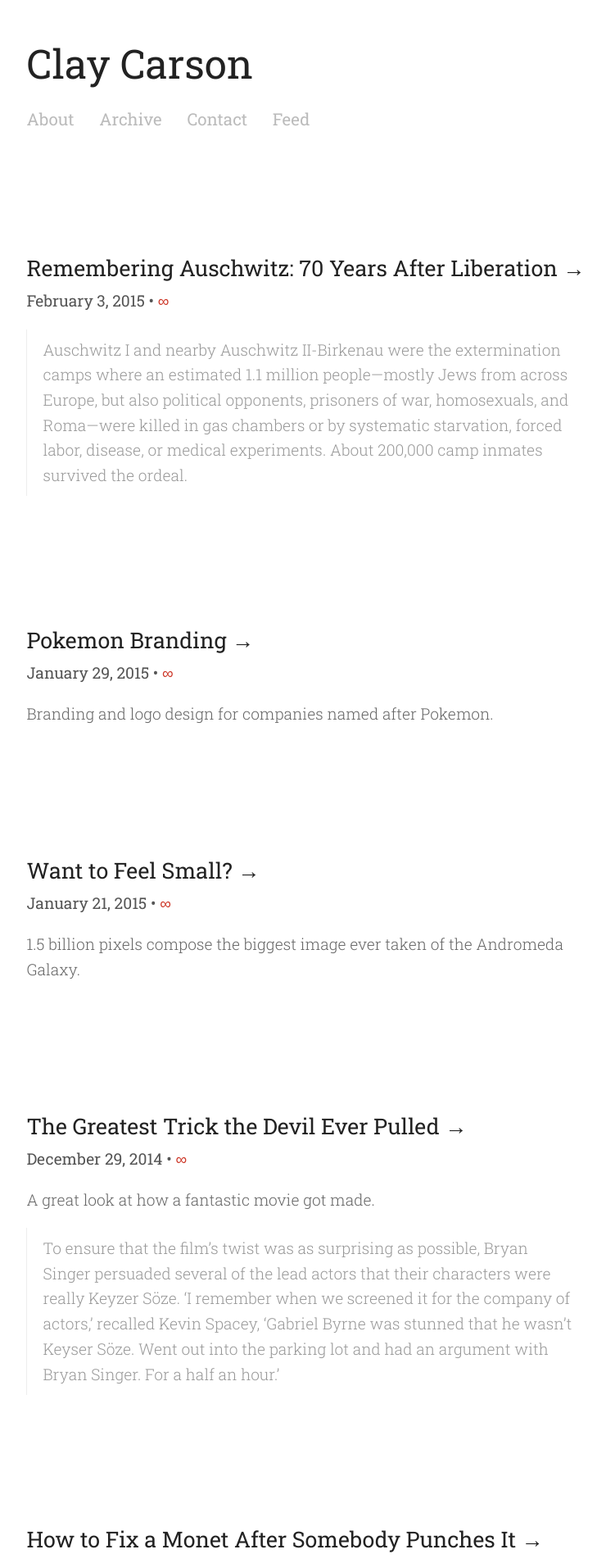
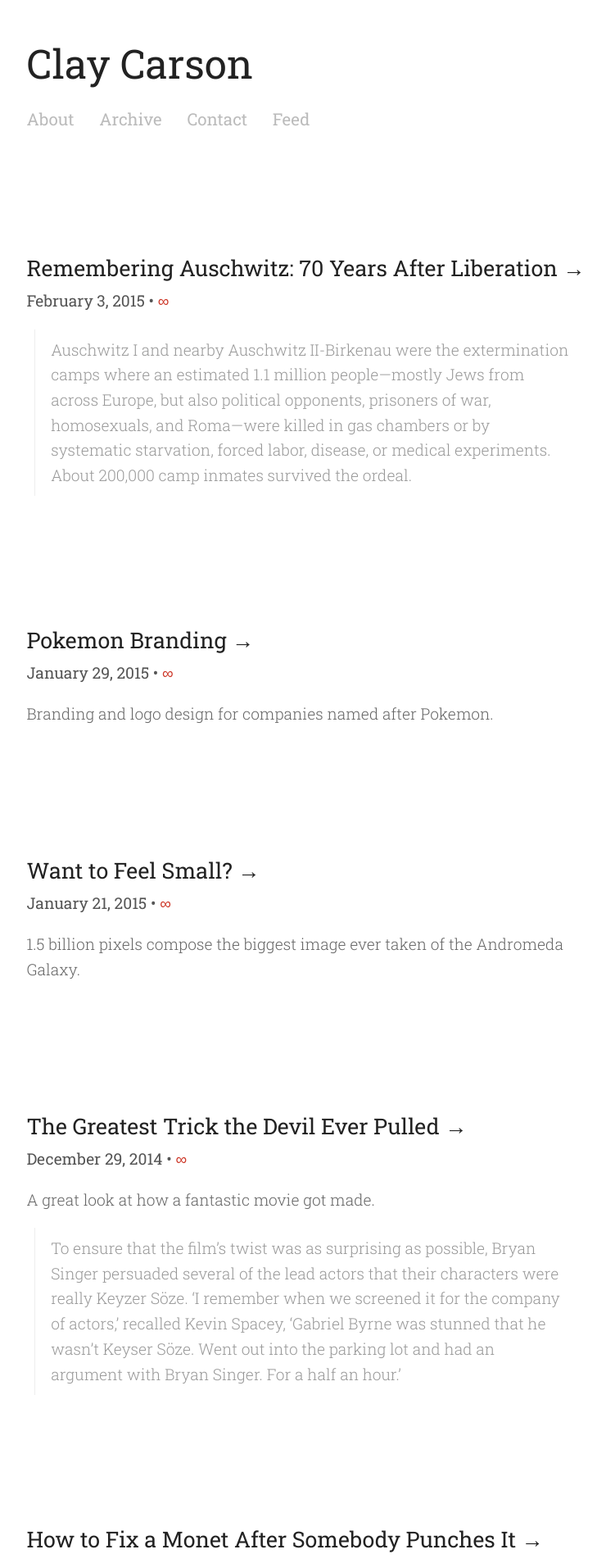
Before and after one commit to turnerthornton/turnerthornton.github.io, a Jekyll site: the page built from index.html, in a window 1280 px wide. Shown: the top 1907 px of the page at 82% size, without its empty margins (262-1002 px from the left). Built offline with Jekyll 4.4.1, drawn with Linux system fonts in a browser that asks for light colours; the list of posts is cut into pages by our own code.

Commit message:
indent blockquote

```diff
--- a/public/css/poole.css
+++ b/public/css/poole.css
@@ -163,7 +163,7 @@ pre code
 blockquote
 {
 	padding:.5em 1em;
-	margin:.8em 0;
+	margin:.8em .5em;
 	color:#999;
 	border-left:.1em solid #eee;
 	line-height:1.6
```
